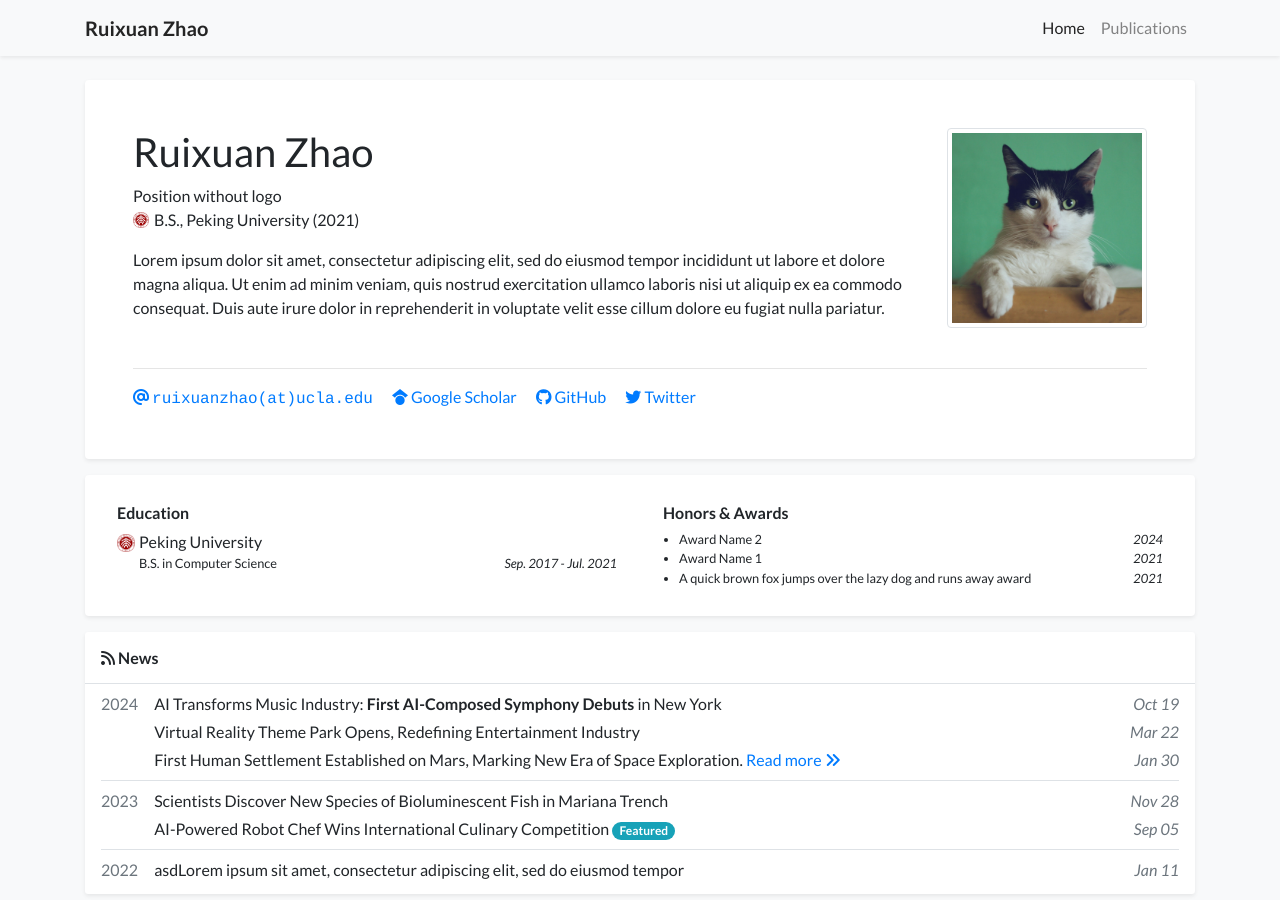
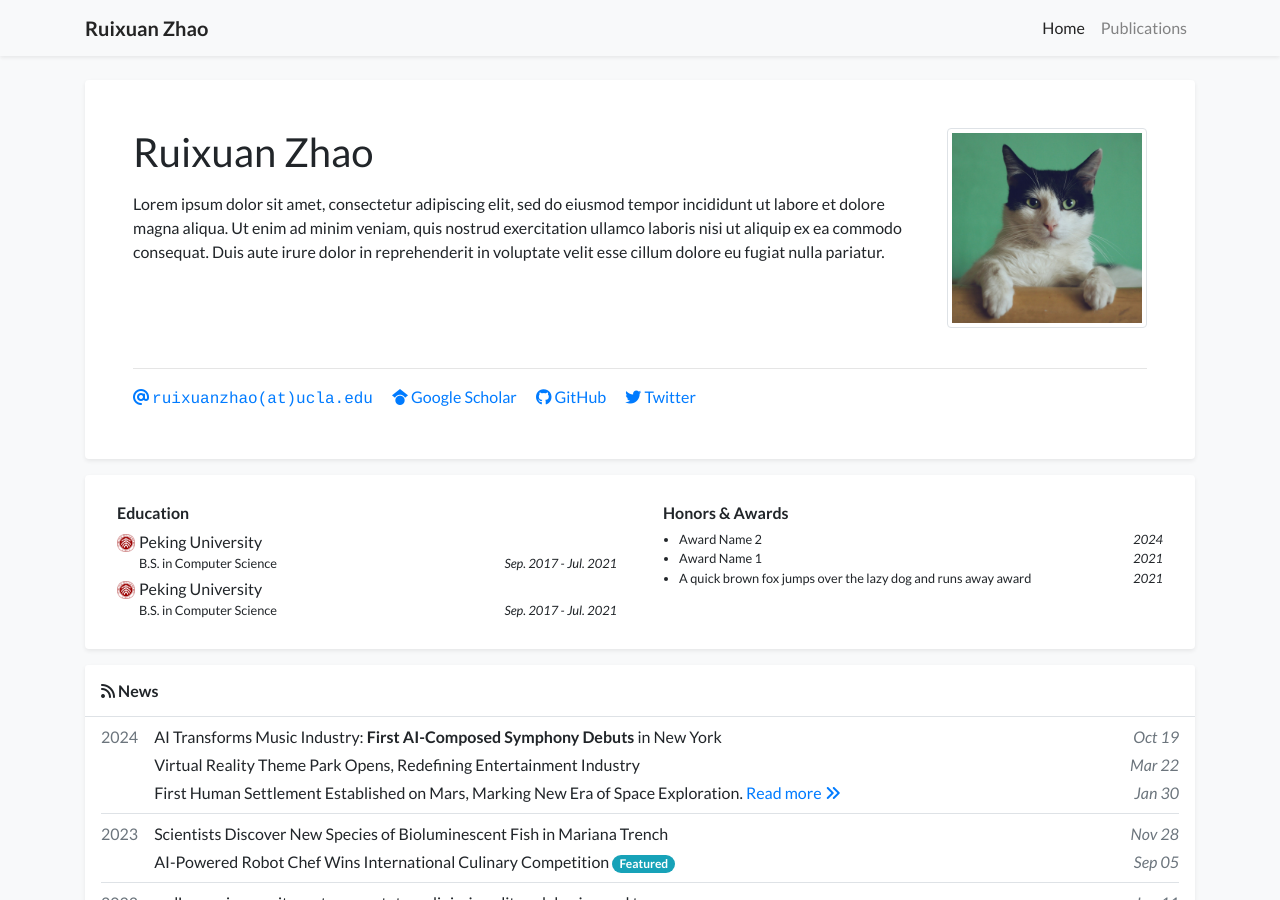
Before and after one commit to Rayrxuan/Rayrxuan.github.io, a Jekyll site: the page built from index.html, in a window 1280 px wide and 900 px high. Built offline with Jekyll 4.4.1, drawn with Linux system fonts in a browser that asks for light colours; a style sheet for code colours, icons or effects is not loaded.

Commit message:
Update profile.yml

```diff
--- a/_data/profile.yml
+++ b/_data/profile.yml
@@ -3,9 +3,9 @@ secondary_name: ""
 navbar_name: "Ruixuan Zhao"
 
 positions:
-- name: Position without logo
-- logo: /assets/images/badges/PKU_red.png
-  name: B.S., Peking University (2021)
+#- name: Position without logo
+#- logo: /assets/images/badges/PKU_red.png
+#  name: B.S., Peking University (2021)
 
 email: "ruixuanzhao@ucla.edu"
 # cv_link: link-to-your-cv-file
@@ -33,6 +33,11 @@ education:
   position: B.S. in Computer Science
   date: Sep. 2017 - Jul. 2021
 
+- name: Peking University
+  logo: /assets/images/badges/PKU_red.png
+  position: B.S. in Computer Science
+  date: Sep. 2017 - Jul. 2021
+
 # experience:
 # - name: Peking University
 #   logo: /assets/images/badges/PKU_red.png
```
